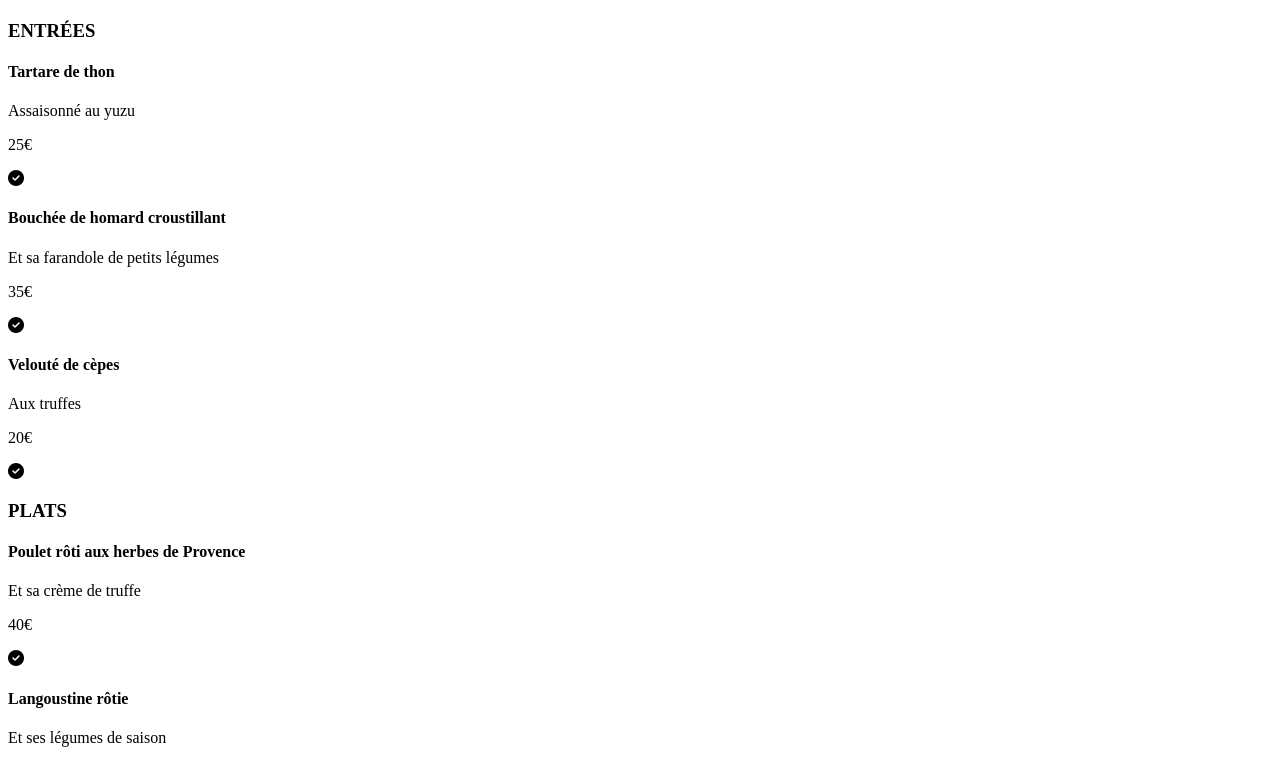
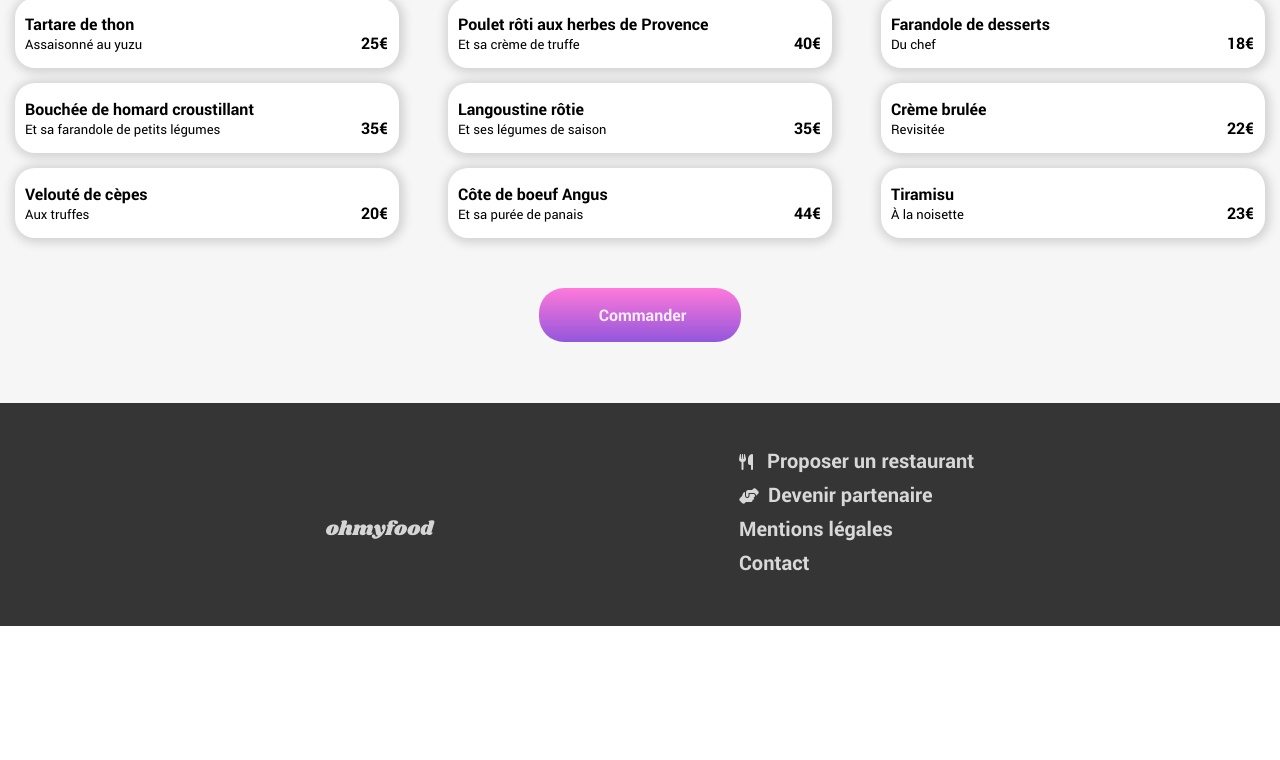
Before and after one commit to Yanguel/Ohmyfood-Projet-3GitHub, a website: page Le-délice-des-sens.html in a window 1280 px wide. Shown: the part 488-1248 px from the top of the page. After the commit the page ends 1114 px from the top, so only its background shows below. Drawn offline with Linux system fonts and the light colour scheme; the site is published under a folder, as on GitHub Pages, so addresses that start at the root find nothing; files whose address does not match are found by name.

Commit message:
Update délice des sens
Changement du chemin Css

```diff
--- a/Le-délice-des-sens.html
+++ b/Le-délice-des-sens.html
@@ -2,7 +2,7 @@
 <html lang="fr">
 <head>
   <meta charset="UTF-8">
-  <link rel="stylesheet" href="/Sass/Le-délice-des-sens.css" />
+  <link rel="stylesheet" href="./Sass/Le-délice-des-sens.css" />
   <meta name= "viewport" content="width=device-width, initial-scale=1.0, user-scalable=no">
   <meta http-equiv="X-UA-Compatible" content="IE=edge">
   <script src="https://kit.fontawesome.com/e4ab2d9fc1.js" crossorigin="anonymous"></script>
```
